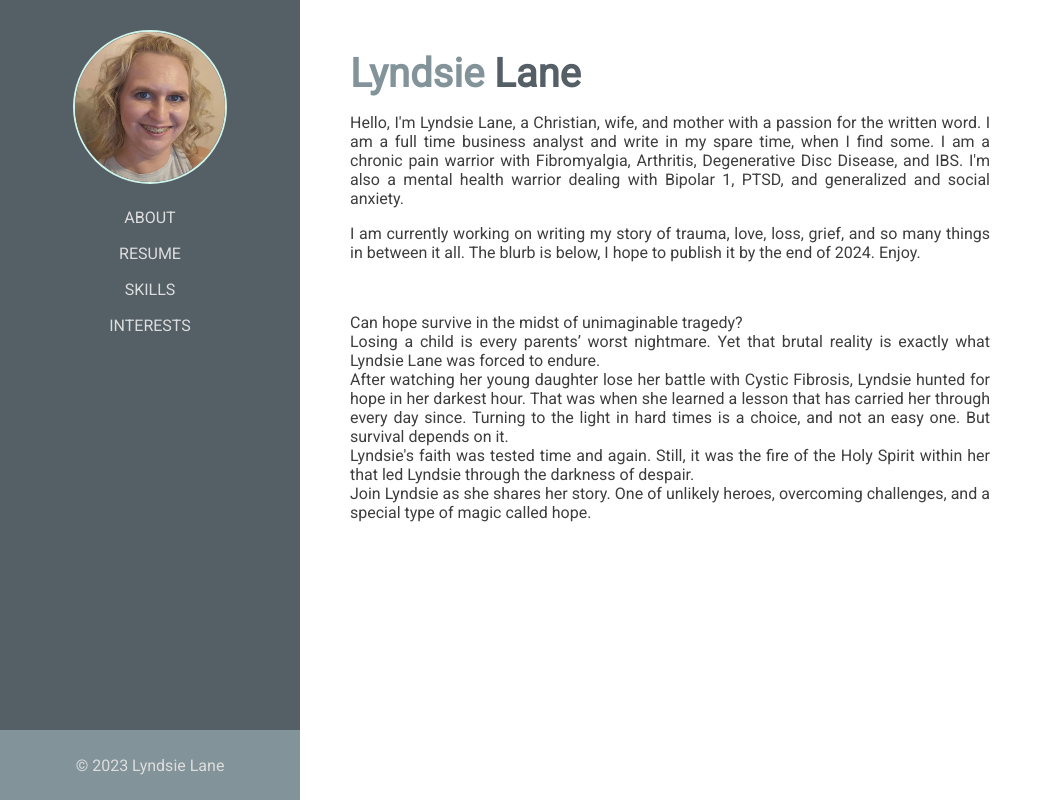
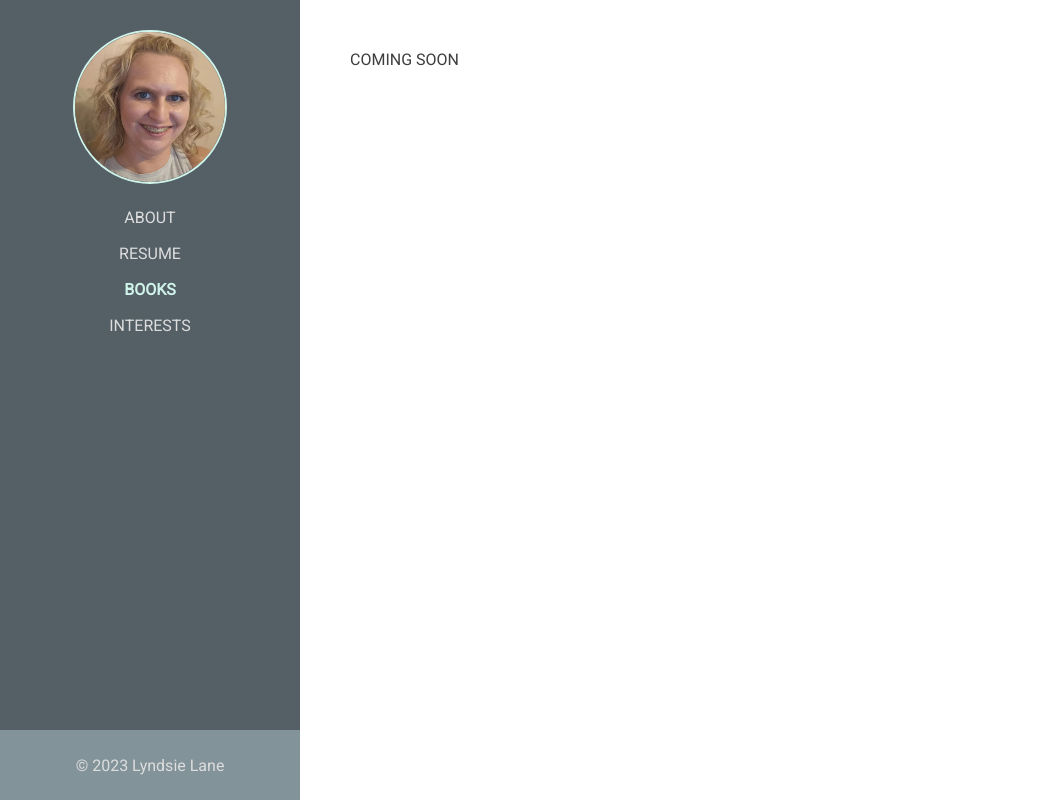
Before and after one commit to lyndsielane/lyndsie-lane-blog-typescript-react, a React (Create React App) app: page /books in a window 1280 px wide. Shown: the whole page, without its empty margins (0-1053 px from the left). Built offline with nearby package versions, Linux system fonts and the light colour scheme.

Commit message:
changed skills to books

```diff
--- a/src/components/skillsItem/SkillsItem.scss
+++ b/src/components/booksItem/BooksItem.scss
@@ -2,7 +2,7 @@
 
 $border-radius: 5%;
 
-.SkillsItem {
+.BooksItem {
   display: flex;
   flex-direction: row;
   flex-wrap: wrap;
@@ -36,7 +36,7 @@ $border-radius: 5%;
 }
 
 @media screen and (max-width: 1300px) {
-  .SkillsItem {
+  .BooksItem {
     margin-bottom: 30px;
   }
 }
--- a/src/components/skillsItem/SkillsItem.tsx
+++ b/src/components/booksItem/BooksItem.tsx
@@ -1,18 +1,23 @@
-import "./SkillsItem.scss";
+import "./BooksItem.scss";
 import { AiFillGithub } from "react-icons/ai";
 
-interface SkillsItemProps {
+interface BooksItemProps {
   imgSrc: string;
   alt: string;
   techStack: string;
   githubRepo: string;
 }
 
-function SkillsItem(props: SkillsItemProps) {
+function BooksItem(props: BooksItemProps) {
   return (
-    <div className="SkillsItem">
+    <div className="BooksItem">
       <img src={props.imgSrc} alt={props.alt} />
-      <a className="details" href={props.githubRepo} target="_blank" rel="noreferrer">
+      <a
+        className="details"
+        href={props.githubRepo}
+        target="_blank"
+        rel="noreferrer"
+      >
         <AiFillGithub className="icon" />
         <span className="techStack">{props.techStack}</span>
       </a>
@@ -20,4 +25,4 @@ function SkillsItem(props: SkillsItemProps) {
   );
 }
 
-export default SkillsItem;
+export default BooksItem;
--- a/src/components/index.tsx
+++ b/src/components/index.tsx
@@ -2,6 +2,6 @@ import Footer from "./footer/Footer";
 import NavBar from "./navBar/NavBar";
 import NavBarItem from "./navBarItem/NavBarItem";
 import ResumeItem from "./resumeItem/ResumeItem";
-import SkillsItem from "./skillsItem/SkillsItem";
+import BooksItem from "./booksItem/BooksItem";
 
-export { Footer, NavBar, NavBarItem, ResumeItem, SkillsItem };
+export { Footer, NavBar, NavBarItem, ResumeItem, BooksItem };
--- a/src/components/navBar/NavBar.tsx
+++ b/src/components/navBar/NavBar.tsx
@@ -35,7 +35,7 @@ function NavBar() {
         <div className="items">
           <NavBarItem label="ABOUT" href="/" isHome={true} />
           <NavBarItem label="RESUME" href="/resume" />
-          <NavBarItem label="SKILLS" href="/skills" />
+          <NavBarItem label="BOOKS" href="/books" />
           <NavBarItem label="INTERESTS" href="/interests" />
         </div>
       </div>
--- a/src/index.tsx
+++ b/src/index.tsx
@@ -3,7 +3,7 @@ import "./index.scss";
 import reportWebVitals from "./reportWebVitals";
 import { BrowserRouter, Routes, Route } from "react-router-dom";
 import { NavBar } from "./components";
-import { About, Resume, Interests, Skills } from "./pages";
+import { About, Resume, Interests, Books } from "./pages";
 
 const root = ReactDOM.createRoot(
   document.getElementById("root") as HTMLElement
@@ -18,7 +18,7 @@ root.render(
           <Route path="*" element={<About />} />
           <Route path="/resume" element={<Resume />} />
           <Route path="/interests" element={<Interests />} />
-          <Route path="/skills" element={<Skills />} />
+          <Route path="/books" element={<Books />} />
         </Routes>
       </div>
     </div>
--- /dev/null
+++ b/src/pages/Books/Books.tsx
@@ -0,0 +1,13 @@
+import "./Books.scss";
+import { html } from "../../assets/images";
+import { css } from "../../assets/images";
+import { javascript } from "../../assets/images";
+import { nodejs } from "../../assets/images";
+import { wordpress } from "../../assets/images";
+import { react } from "../../assets/images";
+
+function Books() {
+  return <div className="BooksItem">COMING SOON</div>;
+}
+
+export default Books;
--- a/src/pages/Skills/Skills.tsx
+++ /dev/null
@@ -1,22 +0,0 @@
-import "./Skills.scss";
-import { html } from "../../assets/images";
-import { css } from "../../assets/images";
-import { javascript } from "../../assets/images";
-import { nodejs } from "../../assets/images";
-import { wordpress } from "../../assets/images";
-import { react } from "../../assets/images";
-
-function Skills() {
-  return (
-    <div className="SkillsItem">
-      <img src={html} alt="html" />
-      <img src={css} alt="css" />
-      <img src={javascript} alt="javascript" />
-      <img src={nodejs} alt="nodejs" />
-      <img src={react} alt="react" />
-      <img id="wordpress" src={wordpress} alt="wordpress" />
-    </div>
-  );
-}
-
-export default Skills;
--- a/src/pages/index.tsx
+++ b/src/pages/index.tsx
@@ -1,6 +1,6 @@
 import About from "./About/About";
 import Resume from "./Resume/Resume";
 import Interests from "./Interests/Interests";
-import Skills from "./Skills/Skills";
+import Books from "./Books/Books";
 
-export { About, Resume, Interests, Skills };
+export { About, Resume, Interests, Books };
```
Also changed, not shown: src/pages/Books/Books.scss (added).
